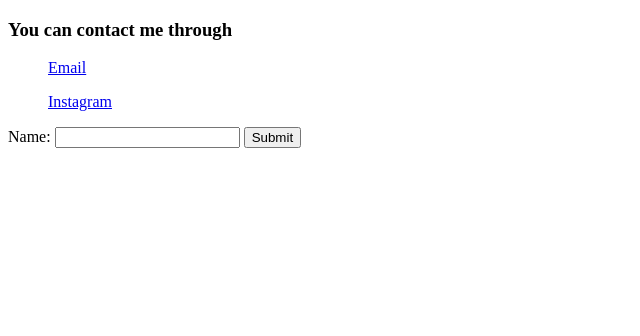
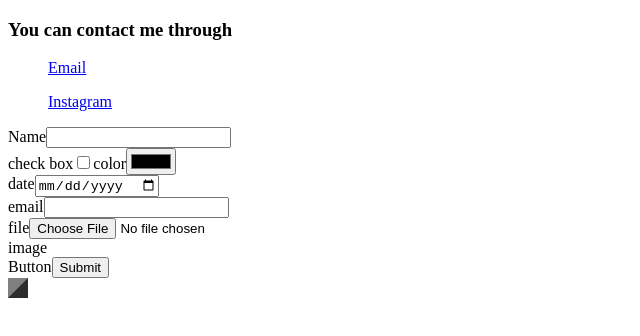
Before and after one commit to DhanukaTejas/CV, a plain HTML site: page Contacts.html in a window 1280 px wide. Shown: the whole page, without its empty margins (0-640 px from the left). Drawn offline with Linux system fonts and the light colour scheme.

Commit message:
contacts

```diff
--- a/Contacts.html
+++ b/Contacts.html
@@ -12,11 +12,27 @@
     <ol>
        <a href="https://www.instagram.com/tejasdhanuka/">Instagram</a>
     </ol>
+
   </body>
-  <form class="" action="index.html" method="post">
-    <label for="">Name:</label>
-    <input type="text" name="" value="">
-    <input type="submit" name="">
-  </form>
+  <table cellspacing=10 border="10">
+    <form class="" action="mailto:tejasdhanuka123@gmail.com" method="post" enctype="text/plain">
+      <label>Name</label>
+      <input type="text" name="your name" value=""><br>
+      <label>check box</label><input type="checkbox" name="">
+      <label>color</label>
+      <input type="color" name="fav c" value=""><br>
+      <label>date</label>
+      <input type="date" name="date" value=""><br>
+      <label>email</label>
+      <input type="email" name="email" value=""><br>
+      <label>file</label>
+      <input type="file" name="file" value="image/jpg, image/png"><br>
+      <label>image</label>
+      <input type="image" name="" value=><br>
+      <label>Button</label>
+      <input type="submit" name="">
+      <label></label>
+
+  </table>
 
 </html>
```
